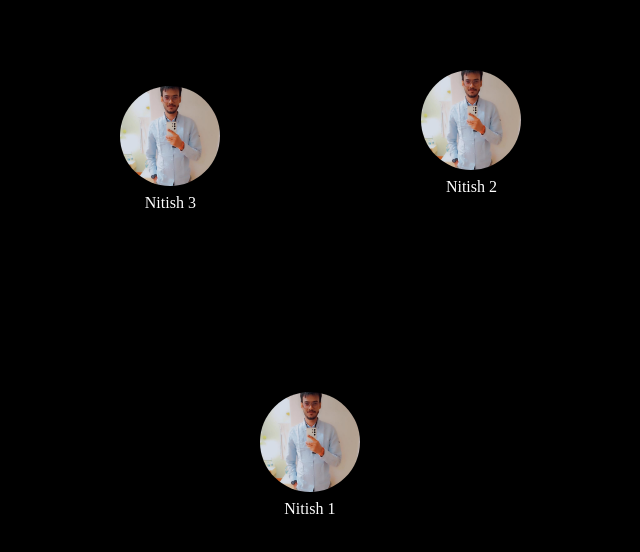
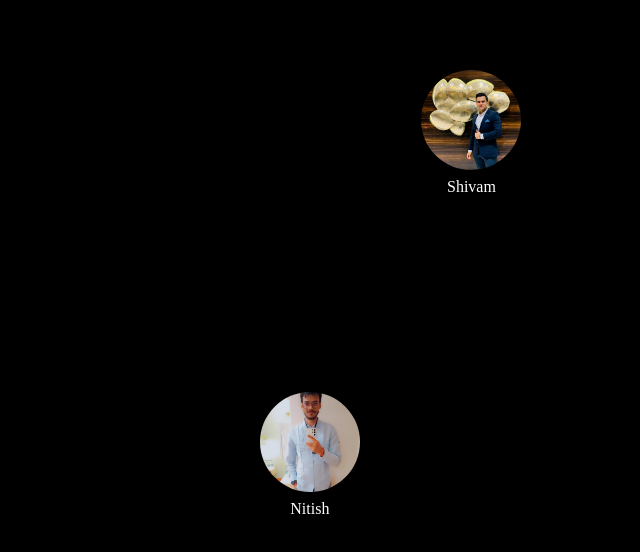
Before and after one commit to inarendran/xseed-tech-team-members, a plain HTML site: page index.html in a window 1280 px wide. Shown: the whole page, without its empty margins (21-661 px from the left). Drawn offline with Linux system fonts and the light colour scheme.

Commit message:
add shivam image

```diff
--- a/index.html
+++ b/index.html
@@ -34,15 +34,11 @@
 
     <div class="ball-container">
         <div class="ball" style="background-image: url('./assets/nitish.png');"></div>
-        <div class="name">Nitish 1</div>
+        <div class="name">Nitish</div>
     </div>
     <div class="ball-container">
-        <div class="ball" style="background-image: url('./assets/nitish.png');"></div>
-        <div class="name">Nitish 2</div>
-    </div>
-    <div class="ball-container">
-        <div class="ball" style="background-image: url('./assets/nitish.png');"></div>
-        <div class="name">Nitish 3</div>
+        <div class="ball" style="background-image: url('./assets/shivam.png');"></div>
+        <div class="name">Shivam</div>
     </div>
 
     <script>
```
Also changed, not shown: assets/shivam.png (added).
